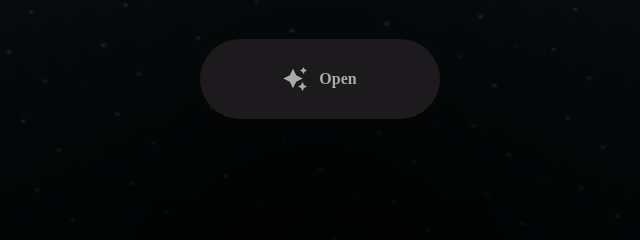
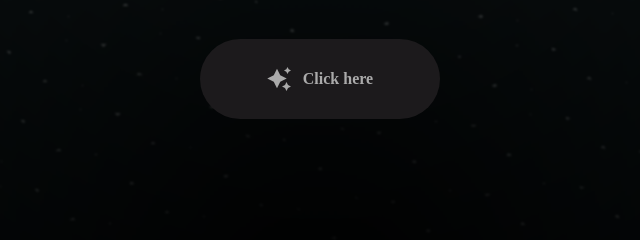
Before and after one commit to its-shalu/surprise-for-her, a plain HTML site: page index.html in a window 1280 px wide. Shown: the part 441-681 px from the top of the page, 320-960 px from the left. Drawn offline with Linux system fonts and the light colour scheme.

Commit message:
Update index.html

```diff
--- a/index.html
+++ b/index.html
@@ -7,7 +7,7 @@
   <link rel="stylesheet" href="css/index.css">
 
   <!-- Document Title -->
-  <title>FLOWERS FOR SOMEONE</title>
+  <title>HAPPY BIRTHDAY SHALU</title>
 </head>
 
 <body>
@@ -26,7 +26,7 @@
         </path>
       </svg>
 
-      <span class="text">Open</span>
+      <span class="text">Click here</span>
     </a>
   </div>
 
```
